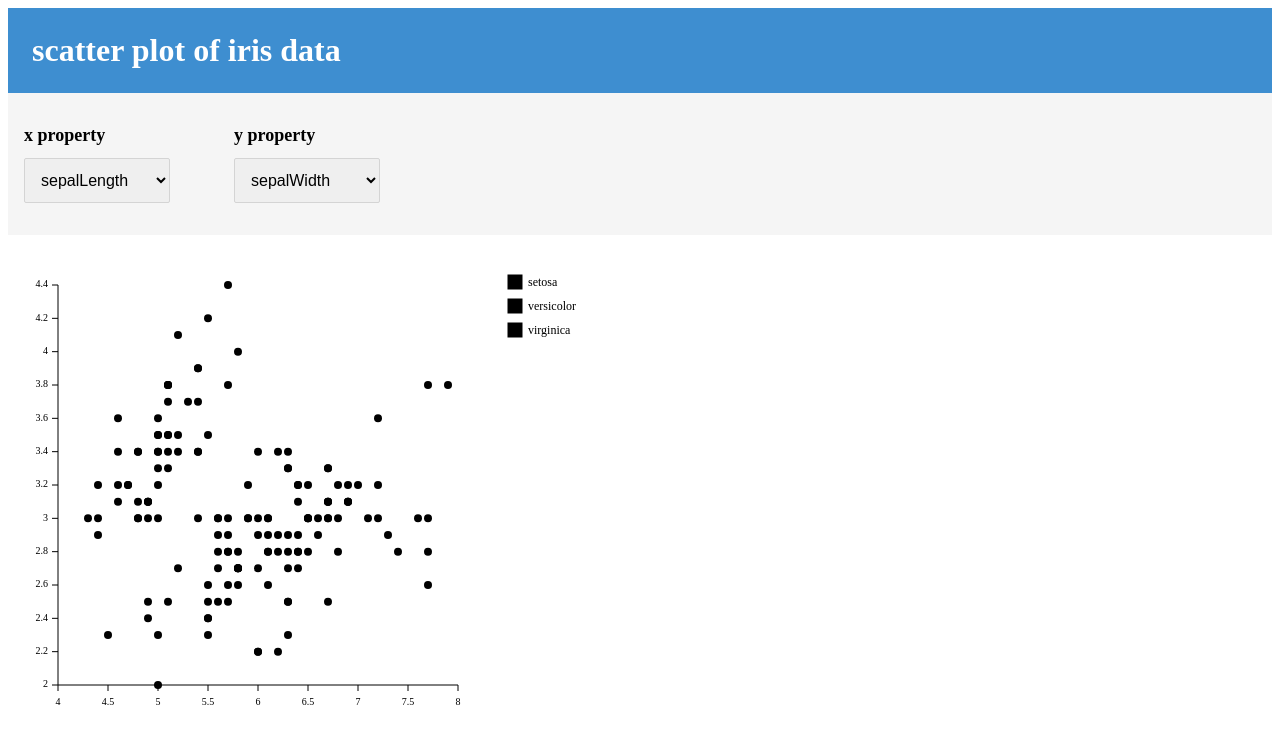
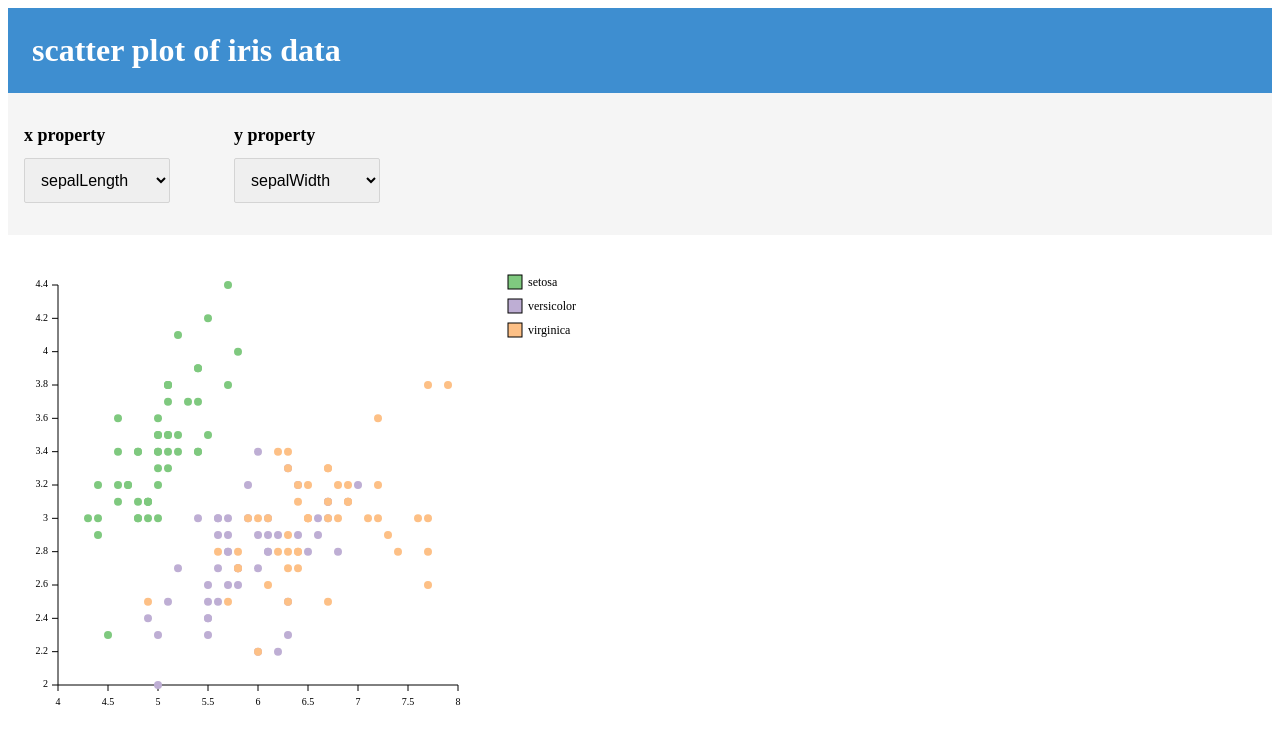
Before and after one commit to Sea-cl0g/scatter-plot-of-iris-data, a React (Vite) app: page / in a window 1280 px wide. Shown: the top 744 px of the page. Built offline with nearby package versions, Linux system fonts and the light colour scheme.

Commit message:
add: グラフのデータに色付

```diff
--- a/src/components/Graph.jsx
+++ b/src/components/Graph.jsx
@@ -1,6 +1,7 @@
 import { useMemo, useState } from "react";
 import * as d3 from "d3";
 
+const defaultPlotColor = ["#7fc97f", "#beaed4", "#fdc086"]
 
 export default function Graph({ axis, data }) {
     const width = 600;
@@ -15,6 +16,15 @@ export default function Graph({ axis, data }) {
         plotData.push(point);
     }
 
+    const speciesList = [...new Set(data.map((d) => d.species))];
+    const [visibleSpecies, setVisibleSpecies] = useState(() => {
+        return Object.fromEntries(speciesList.map((species) => [species, true]));
+    });
+    const plotColor = {};
+    speciesList.map((d, i) => {
+        plotColor[d] = i < defaultPlotColor.length ? defaultPlotColor[i] : genRandomColor(() => { return });
+    })
+
     const xScale = useMemo(() => {
         const [min, max] = d3.extent(plotData, (p) => p.x);
         return d3.scaleLinear().domain([min ?? 0, max ?? 1]).nice().range([0, plotWidth]);
@@ -26,11 +36,6 @@ export default function Graph({ axis, data }) {
 
     const xTicks = useMemo(() => xScale.ticks(10), [xScale]);
     const yTicks = useMemo(() => yScale.ticks(10), [yScale]);
-
-    const [visibleSpecies, setVisibleSpecies] = useState(() => {
-        const speciesList = [...new Set(data.map((d) => d.species))];
-        return Object.fromEntries(speciesList.map((species) => [species, true]));
-    });
 
     return (
         <div>
@@ -49,15 +54,22 @@ export default function Graph({ axis, data }) {
                         xScale={xScale}
                         yScale={yScale}
                         visibleSpecies={visibleSpecies}
+                        plotColor={plotColor}
                     />
                 </g>
-                <Series x={plotWidth + 100} y={40} visibleSpecies={visibleSpecies} setVisibleSpecies={setVisibleSpecies} />
+                <Series
+                    x={plotWidth + 100}
+                    y={40}
+                    visibleSpecies={visibleSpecies}
+                    setVisibleSpecies={setVisibleSpecies}
+                    plotColor={plotColor}
+                />
             </svg>
         </div>
     );
 }
 
-function Series({ x, y, visibleSpecies, setVisibleSpecies }) {
+function Series({ x, y, visibleSpecies, setVisibleSpecies, plotColor }) {
     const entries = Object.entries(visibleSpecies);
     const tglClickedSpecies = (name) => {
         const visible = structuredClone(visibleSpecies);
@@ -69,7 +81,7 @@ function Series({ x, y, visibleSpecies, setVisibleSpecies }) {
         <g transform={`translate(${x}, ${y})`}>
             {entries.map(([species, visible], i) => (
                 <g key={species} transform={`translate(0, ${i * 24})`} onClick={() => tglClickedSpecies(species)}>
-                    <rect width="14" height="14" fill="black" stroke="black" />
+                    <rect width="14" height="14" fill={plotColor[species]} stroke="black" />
                     <text x="20" y="11" fontSize="12">{species}</text>
                 </g>
             ))}
@@ -77,7 +89,7 @@ function Series({ x, y, visibleSpecies, setVisibleSpecies }) {
     );
 }
 
-function Points({ data, xScale, yScale, visibleSpecies }) {
+function Points({ data, xScale, yScale, visibleSpecies, plotColor }) {
     return (
         <g>
             {data.map((d, i) => {
@@ -92,7 +104,7 @@ function Points({ data, xScale, yScale, visibleSpecies }) {
                             pointerEvents: isVisible ? "auto" : "none",
                         }}
                     >
-                        <circle r={4} />
+                        <circle r={4} fill={plotColor[d.species]} />
                     </g>
                 );
             })}
--- /dev/null
+++ b/src/utils/genColor.js
@@ -0,0 +1,3 @@
+function genRandomColor() {
+    return '#' + Math.floor(Math.random() * 0xffffff).toString(16).padStart(6, '0');
+}
```
